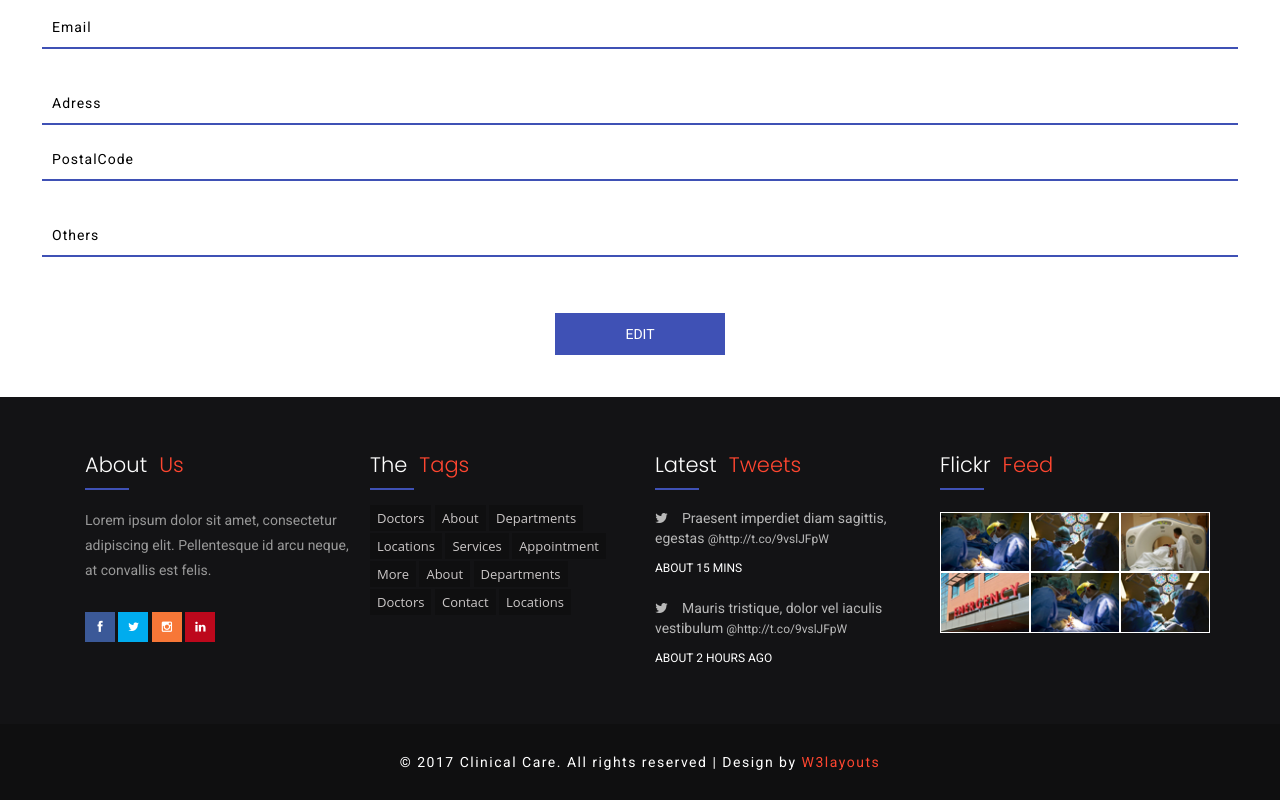
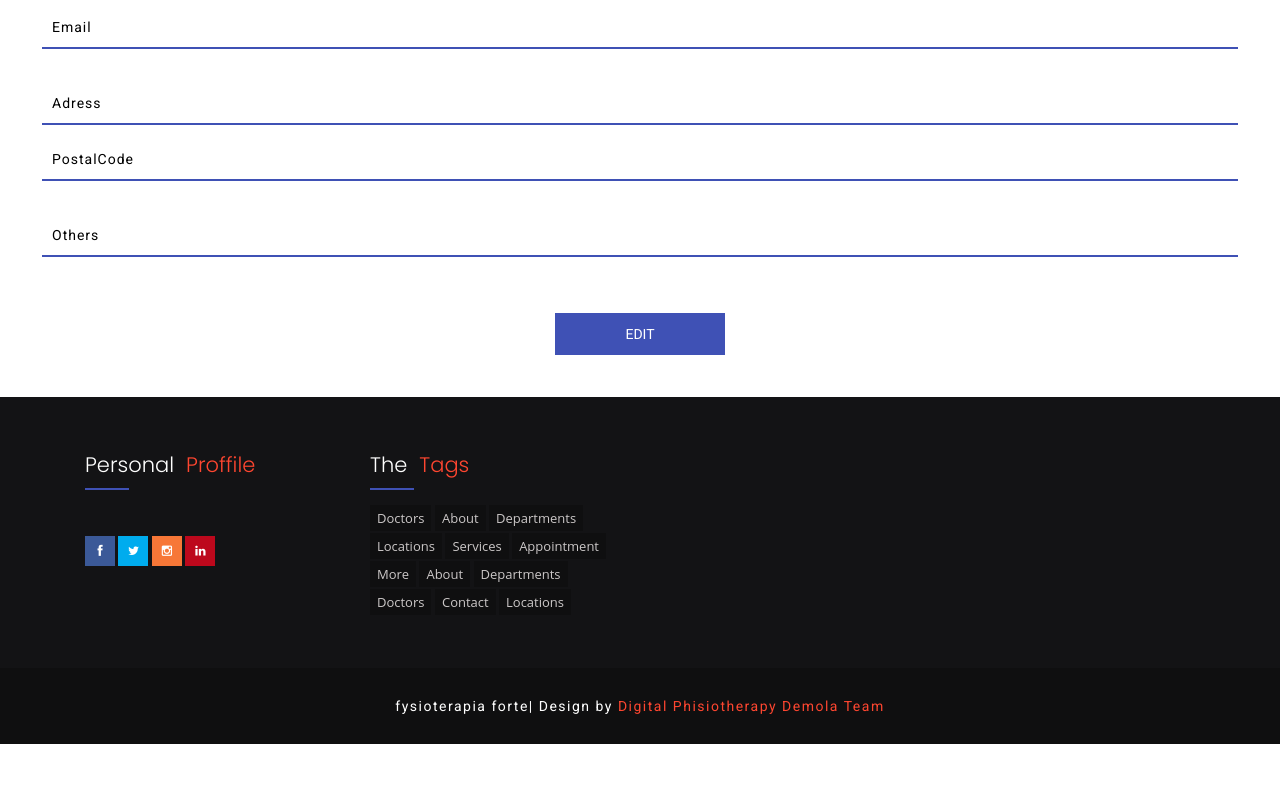
Before and after one commit to Ucone/Demola, a plain HTML site: page web/about.html in a window 1280 px wide. Shown: the part 653-1453 px from the top of the page. After the commit the page ends 1397 px from the top, so only its background shows below. Drawn offline with Linux system fonts and the light colour scheme.

Commit message:
Footer improved

```diff
--- a/web/about.html
+++ b/web/about.html
@@ -7,11 +7,11 @@ License URL: http://creativecommons.org/licenses/by/3.0/
 <!DOCTYPE html>
 <html lang="en">
 <head>
-<title>Clinical Care a Mobile App Flat Bootstrap Responsive Website Template | About :: W3layouts</title>
+<title>fysioterapia forte | Proffile</title>
 <!-- For-Mobile-Apps-and-Meta-Tags -->
 <meta name="viewport" content="width=device-width, initial-scale=1" />
 <meta http-equiv="Content-Type" content="text/html; charset=utf-8" />
-<meta name="keywords" content="Clinical Care Responsive, Login Form Web Template, Flat Pricing Tables, Flat Drop-Downs, Sign-Up Web Templates, Flat Web Templates, Login Sign-up Responsive Web Template, SmartPhone Compatible Web Template, Free Web Designs for Nokia, Samsung, LG, Sony Ericsson, Motorola Web Design" />
+<meta name="keywords" content="fysioterapia forte, physiotherapy, health, fysio, Proffile, Personal info" />
 <script type="application/x-javascript"> addEventListener("load", function() { setTimeout(hideURLbar, 0); }, false); function hideURLbar(){ window.scrollTo(0,1); } </script>
 <!-- //For-Mobile-Apps-and-Meta-Tags -->
 <!-- Custom Theme files -->
@@ -146,7 +146,7 @@ License URL: http://creativecommons.org/licenses/by/3.0/
 </div>
 <!-- //breadcrumbs -->
 
-<!-- //login -->
+<!-- //Proffile data -->
      <div class="Proffile data">
 										<div class="agileits-login">
 										<h4 class="tittle-w3layouts">Personal info</h4>
@@ -212,13 +212,12 @@ License URL: http://creativecommons.org/licenses/by/3.0/
 
 
 <!-- footer -->
-	<div class="footer">
+<div class="footer">
 		<div class="agileinfo_footer_bottom">
 			<div class="container">
 				<div class="col-md-3 agileinfo_footer_bottom_grid">
-					<h2>About <span>Us</span></h2>
-					<p>Lorem ipsum dolor sit amet, consectetur adipiscing elit. Pellentesque
-						id arcu neque, at convallis est felis.</p>
+					<h2>Personal <span>Proffile</span></h2>
+
 					<ul class="social-nav model-3d-0 footer-social w3_agile_social">
 						<li><a href="#" class="facebook">
 							  <div class="front"><i class="fa fa-facebook" aria-hidden="true"></i></div>
@@ -259,47 +258,14 @@ License URL: http://creativecommons.org/licenses/by/3.0/
 						</ul>
 					</div>
 				</div>
-				<div class="col-md-3 agileinfo_footer_bottom_grid">
-					<h3>Latest <span>Tweets</span></h3>
-					<ul class="twi agileits_twitter">
-						<li><i class="fa fa-twitter" aria-hidden="true"></i>Praesent imperdiet diam sagittis, egestas <a href="#" class="mail">
-						@http://t.co/9vslJFpW</a> <span>ABOUT 15 MINS</span></li>
-						<li><i class="fa fa-twitter" aria-hidden="true"></i>Mauris tristique, dolor vel iaculis vestibulum<a href="#" class="mail">
-						@http://t.co/9vslJFpW</a> <span>ABOUT 2 HOURS AGO</span></li>
-					</ul>
-				</div>
-				<div class="col-md-3 agileinfo_footer_bottom_grid">
-					<h3>Flickr <span>Feed</span></h3>
-					<div class="flickr-grids">
-						<div class="flickr-grid agileits_w3layouts_flickr">
-							<a href="single.html"><img src="images/1.jpg" alt=" " class="img-responsive" /></a>
-						</div>
-						<div class="flickr-grid  agileits_w3layouts_flickr">
-							<a href="single.html"><img src="images/2.jpg" alt=" " class="img-responsive" /></a>
-						</div>
-						<div class="flickr-grid  agileits_w3layouts_flickr">
-							<a href="single.html"><img src="images/3.jpg" alt=" " class="img-responsive" /></a>
-						</div>
-						<div class="clearfix"> </div>
 
-						<div class="flickr-grid  agileits_w3layouts_flickr">
-							<a href="single.html"><img src="images/4.jpg" alt=" " class="img-responsive" /></a>
-						</div>
-						<div class="flickr-grid  agileits_w3layouts_flickr">
-							<a href="single.html"><img src="images/1.jpg" alt=" " class="img-responsive" /></a>
-						</div>
-						<div class="flickr-grid  agileits_w3layouts_flickr">
-							<a href="single.html"><img src="images/2.jpg" alt=" " class="img-responsive" /></a>
-						</div>
-						<div class="clearfix"> </div>
-					</div>
-				</div>
-				<div class="clearfix"> </div>
+
+
 			</div>
 		</div>
 		<div class="agileinfo_footer_bottom1">
 			<div class="container">
-					<p>© 2017 Clinical Care. All rights reserved | Design by <a href="http://w3layouts.com">W3layouts</a></p>
+					<p>fysioterapia forte| Design by <a href="http://tampere.demola.net/projects/digital-physiotherapy">Digital Phisiotherapy Demola Team</a></p>
 				<div class="clearfix"> </div>
 			</div>
 		</div>
```
